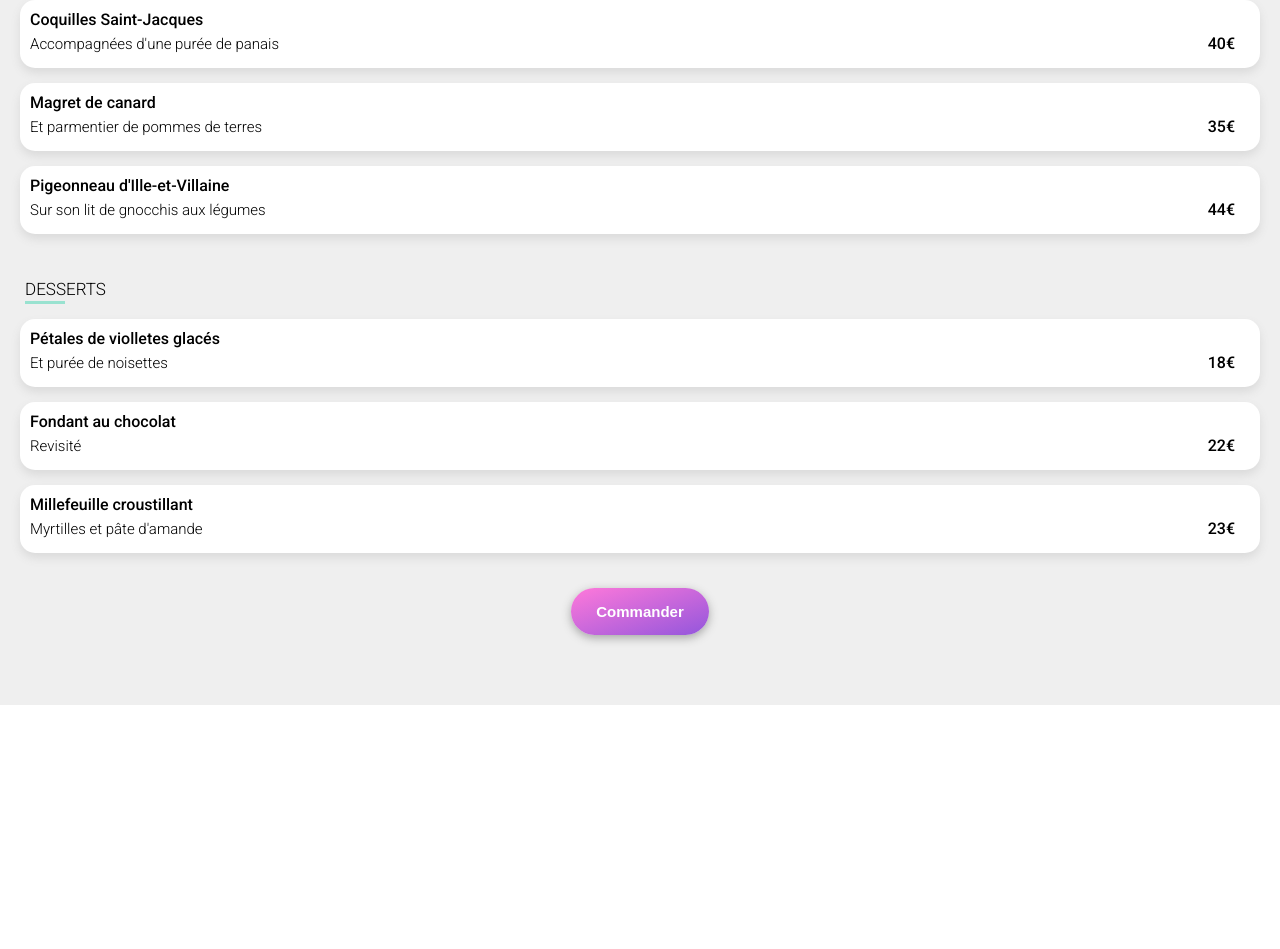
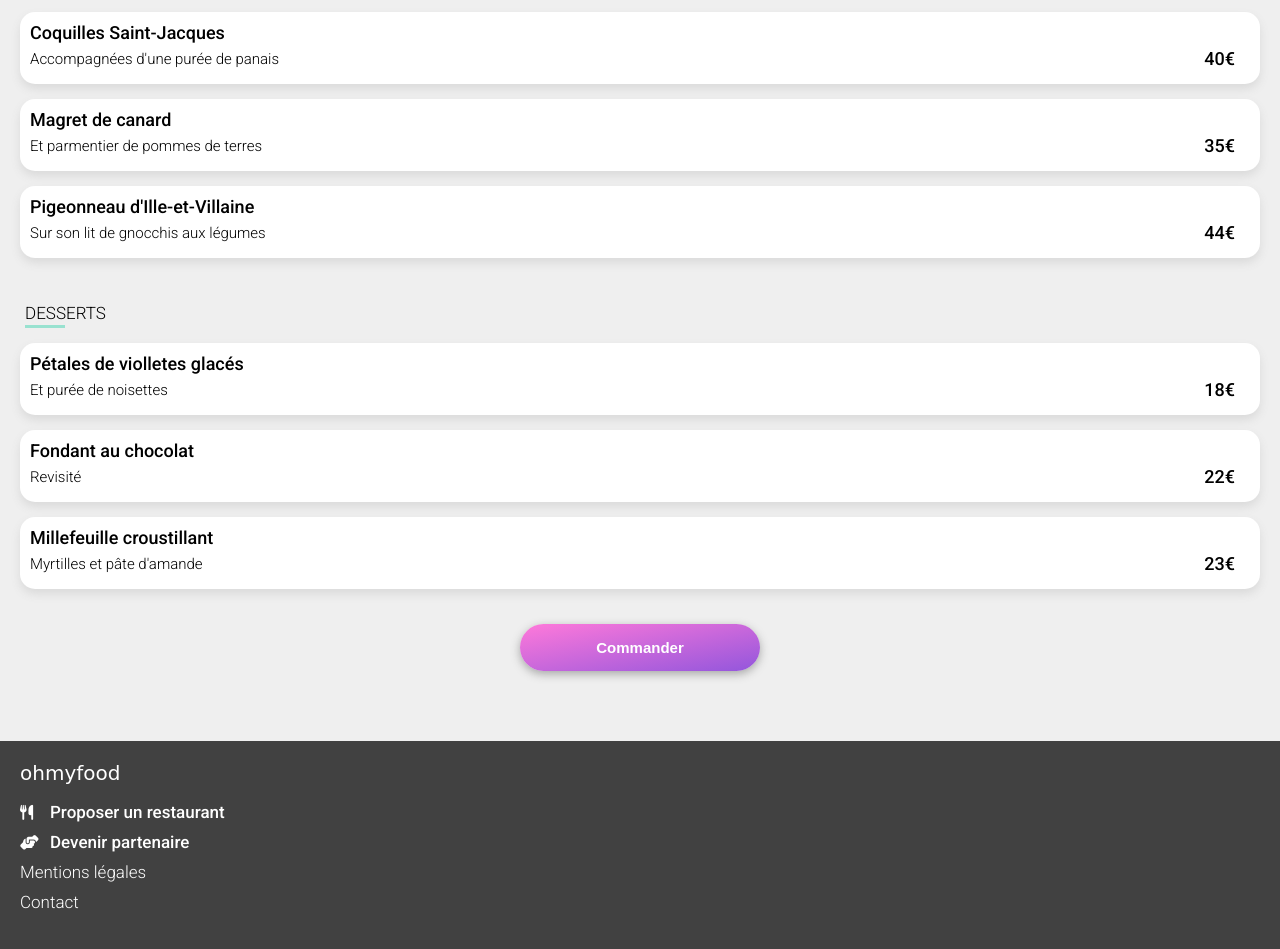
Before and after one commit to valclmb/oh-my-food, a website: page french.html in a window 1280 px wide. Shown: the part 760-1709 px from the top of the page. Before the commit the page ends 1465 px from the top, so only its background shows below. Drawn offline with Linux system fonts and the light colour scheme; a web font is replaced by a local one.

Commit message:
Add footer and button change

```diff
--- a/french.html
+++ b/french.html
@@ -12,7 +12,7 @@
 </head>
 <body>
     <header class="header">
-        <h1>ohmyfood</h1>
+        <h1 id="title">ohmyfood</h1>
         <a href="index.html"><i class="fa-solid fa-arrow-left"></i></a>
     </header>
     <div class="presentation__img"></div>
@@ -101,5 +101,14 @@
         </section>
         <button class="btn ">Commander</button>
     </main>
+    <footer class="footer">
+        <p class="footer__title"><a href="#title" >ohmyfood</a></p>
+        <ul class="footer__list">
+            <li class="footer__list__item"><i class="fa-solid fa-utensils"></i>Proposer un restaurant</li>
+            <li class="footer__list__item"><i class="fa-solid fa-handshake-angle"></i>Devenir partenaire</li>
+            <li class="footer__list__item footer__list__item--lighter">Mentions légales</li>
+            <li class="footer__list__item footer__list__item--lighter">Contact</li>
+        </ul>
+    </footer>
 </body>
 </html>
--- a/sass/components/_buttons.scss
+++ b/sass/components/_buttons.scss
@@ -5,8 +5,9 @@
   font-weight: 600;
   border: none;
   border-radius: 25px;
-  padding: 15px 25px;
+  padding: 15px 0;
   margin: 10px auto;
+  width: 240px;
   font-size: 15px;
   box-shadow: $box-shad-button;
 }
--- a/sass/components/_menu.scss
+++ b/sass/components/_menu.scss
@@ -20,6 +20,7 @@
   background-color: white;
   padding: 10px;
   border-radius: 15px;
+  font-size: 18px;
   box-shadow: $box-shad-content;
   margin: 15px 0;
   p{
```
Also changed, not shown: css/style.css, 1 other file.
